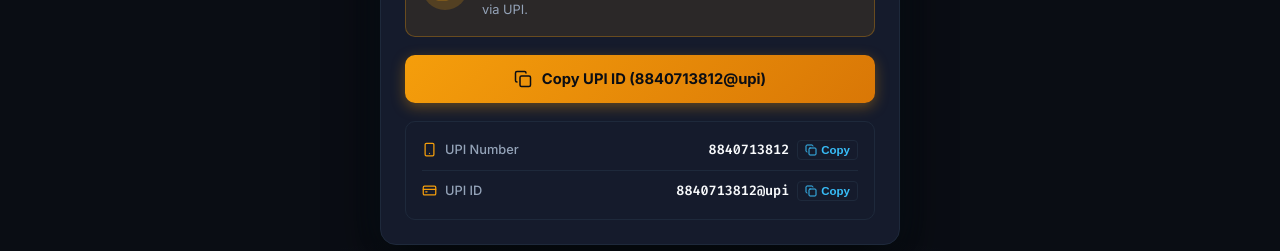
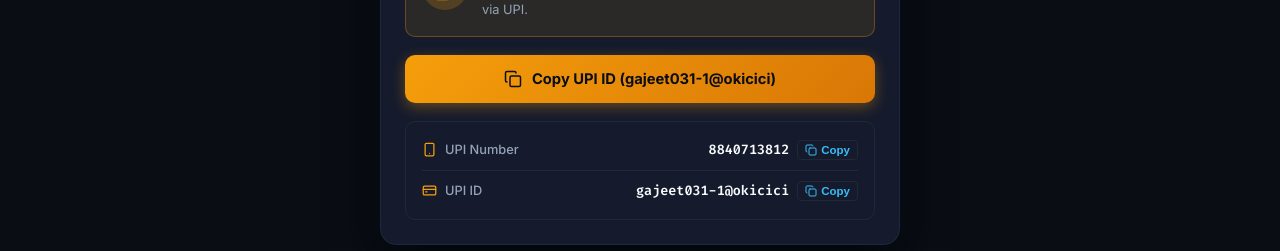
Before and after one commit to AJKakarot/MyCode, a Next.js app: page /contact in a window 1280 px wide. Both pictures are taken after a click on the button "Buy me a Coffee". Shown: the part 426-677 px from the top of the page. Built offline with nearby package versions, Linux system fonts and the light colour scheme.

Commit message:
fix(contact): update UPI ID to gajeet031-1@okicici

```diff
--- a/src/app/contact/page.tsx
+++ b/src/app/contact/page.tsx
@@ -18,7 +18,7 @@ import { WhatsappIcon } from '@/components/WhatsappIcon';
 
 const PHONE_NUMBER = '+91 8840713812';
 const UPI_NUMBER = '8840713812';
-const UPI_ID = '8840713812@upi';
+const UPI_ID = 'gajeet031-1@okicici';
 
 export default function ContactPage() {
   const [activeTab, setActiveTab] = useState<'contact' | 'coffee'>('contact');
@@ -179,17 +179,17 @@ export default function ContactPage() {
                 type="button"
                 onClick={() => copyToClipboard(UPI_ID, 'primary-upi')}
                 className="contact-primary-coffee-btn"
-                title="Click to copy UPI ID (8840713812@upi)"
+                title={`Click to copy UPI ID (${UPI_ID})`}
               >
                 {copiedField === 'primary-upi' ? (
                   <>
                     <Check size={18} />
-                    <span>UPI ID Copied (8840713812@upi)!</span>
+                    <span>UPI ID Copied ({UPI_ID})!</span>
                   </>
                 ) : (
                   <>
                     <Copy size={18} />
-                    <span>Copy UPI ID (8840713812@upi)</span>
+                    <span>Copy UPI ID ({UPI_ID})</span>
                   </>
                 )}
               </button>
```
